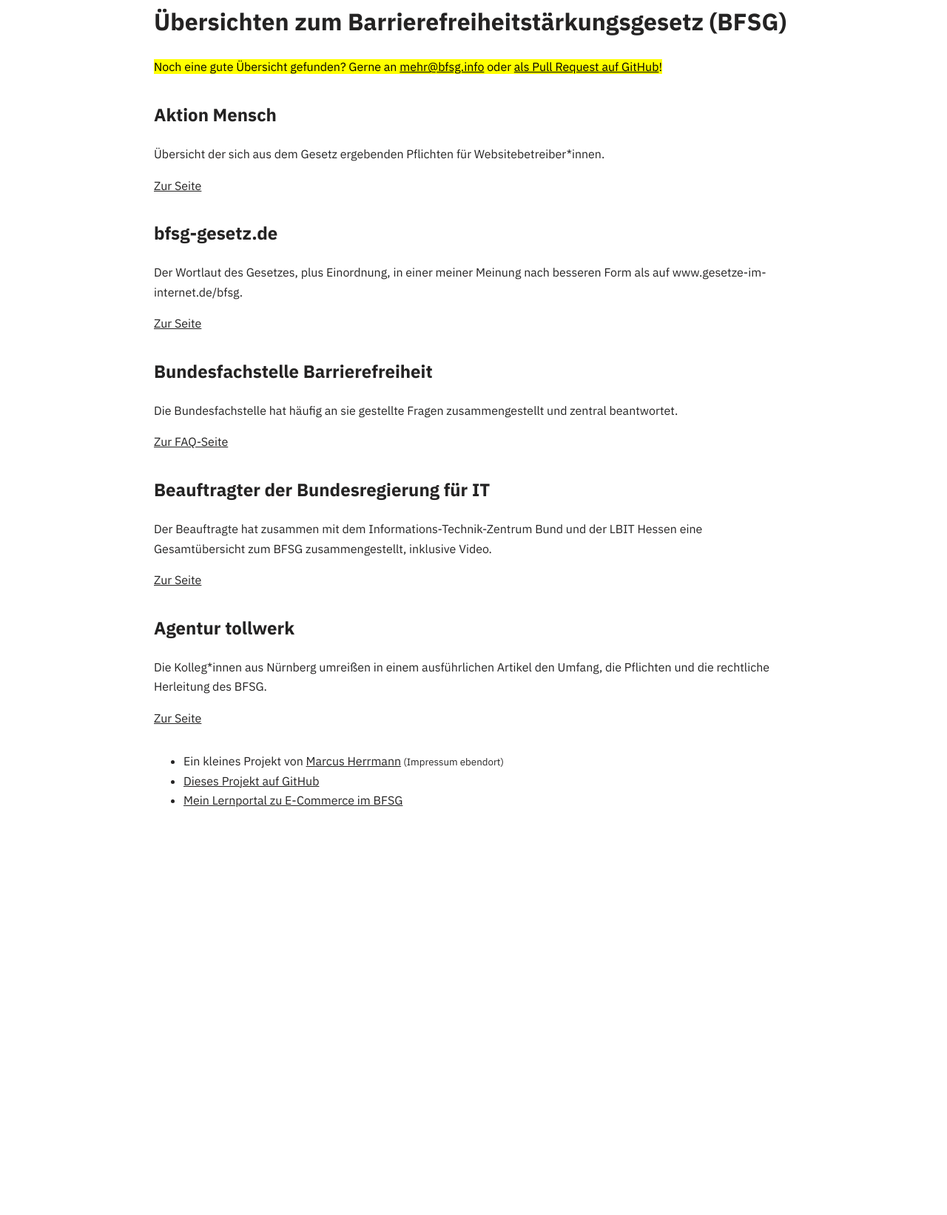
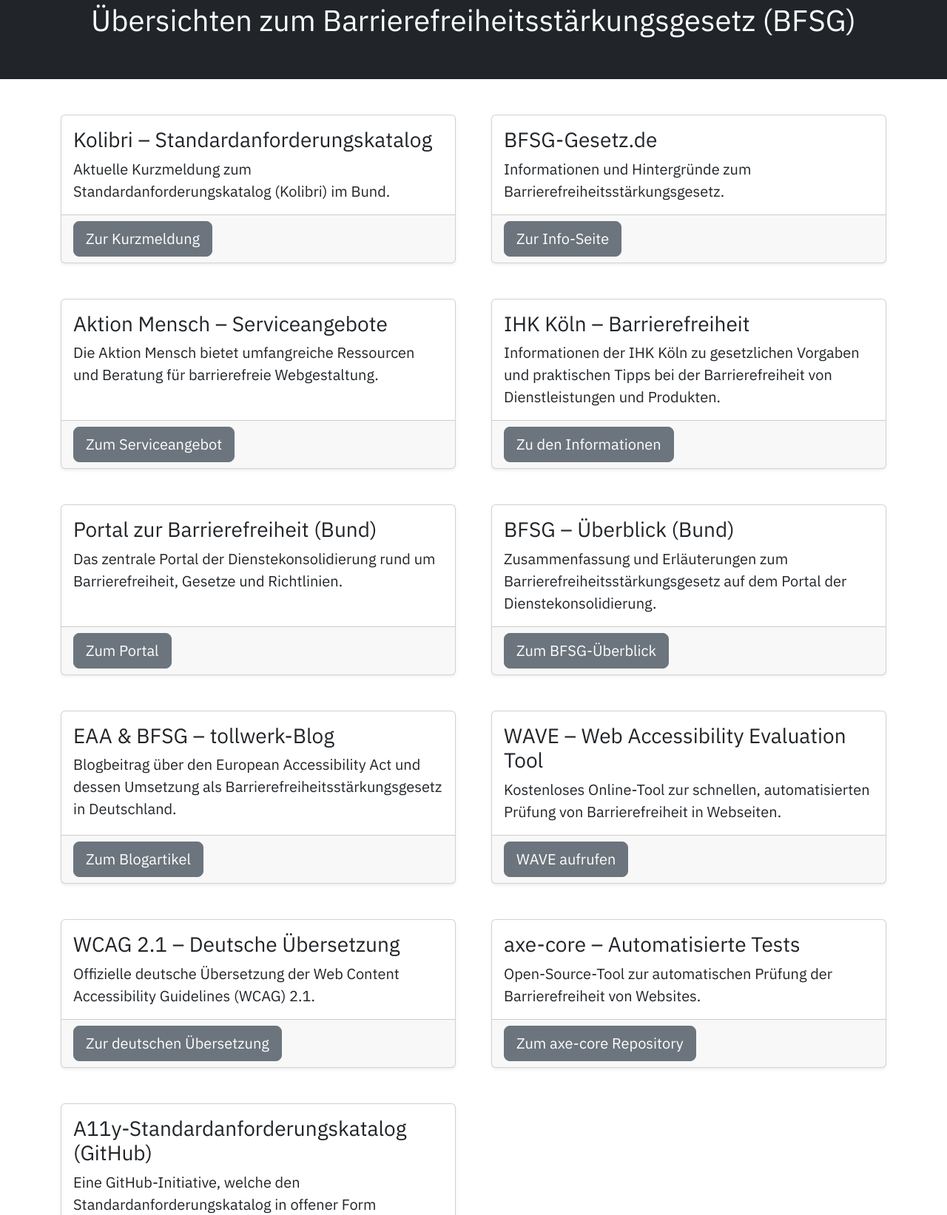
Before and after one commit to marcus-herrmann/bfsg_info, a plain HTML site: page index.html in a window 1280 px wide. Shown: the part 45-1688 px from the top of the page at 74% size. Before the commit the page ends 1188 px from the top, so only its background shows below. Drawn offline with nearby package versions, Linux system fonts and the light colour scheme.

Commit message:
etwas barriereärmer + weitere links
- Aufbau mit Bootstrap für bessere Kompatibilität etc.
- Weitere links eingefügt (z. B. Kolibri, Wave Online Test, oder axe-core Open Source API)

```diff
--- a/index.html
+++ b/index.html
@@ -1,146 +1,318 @@
 <!DOCTYPE html>
 <html lang="de">
+
 <head>
-    <meta http-equiv="Content-Type" content="text/html; charset=utf-8" />
-    <title>bfsg.info – Übersichten zum Barrierefreiheitstärkungsgesetz</title>
+  <meta charset="UTF-8">
+  <meta name="viewport" content="width=device-width, initial-scale=1">
+  <title>BFSG-Gesetz | Quellen | Übersicht | Sammlung | Barrierefreiheitstärkungsgesetz</title>
 
+  <!-- Bootstrap 5 Stylesheet -->
+  <link rel="stylesheet" href="https://cdn.jsdelivr.net/npm/bootstrap@5.3.2/dist/css/bootstrap.min.css">
+
+  <!-- Eigene Schriftart beibehalten -->
   <style>
     @font-face {
       font-family: "IBM Plex Sans";
       font-style: normal;
       font-weight: 400;
-            src:local("IBM Plex Sans"),
-            local("IBMPlexSans"),
-            url("/fonts/ibm-plex-sans-v2-latin-regular.woff2") format("woff2"),
-            url("/fonts/ibm-plex-sans-v2-latin-regular.woff") format("woff")
+      src: url("fonts/ibm-plex-sans-v2-latin-regular.woff2") format("woff2"),
+        url("fonts/ibm-plex-sans-v2-latin-regular.woff") format("woff");
     }
+
     @font-face {
       font-family: "IBM Plex Sans";
       font-style: normal;
       font-weight: 700;
-            src:local("IBM Plex Sans Bold"),
-            local("IBMPlexSans-Bold"),
-            url("/fonts/ibm-plex-sans-v2-latin-700.woff2") format("woff2"),
-            url("/fonts/ibm-plex-sans-v2-latin-700.woff") format("woff")
+      src: url("fonts/ibm-plex-sans-v2-latin-700.woff2") format("woff2"),
+        url("fonts/ibm-plex-sans-v2-latin-700.woff") format("woff");
     }
 
-
-
     body {
-            font-family: "IBM Plex Sans", -apple-system, BlinkMacSystemFont, Segoe UI, Roboto, Helvetica Neue, Arial, sans-serif;
-            line-height: 1.65;
-            color: #242323;
-            background: #fff;
+      font-family: "IBM Plex Sans", sans-serif;
     }
 
-        a {
-            color: inherit;
-        }
-
-        .wrapper {
-            max-width: 90ch;
-            margin: 3rem auto;
-            padding: 0 1rem;
-        }
-
-        .card {
-            position: relative;
-            margin: 2rem 0;
-        }
-
-        .card a:before {
-            content: '';
-            inset: 0;
-            position: absolute;
-        }
-
-        .visually-hidden:not(:focus):not(:active) {
-            clip: rect(1px 1px 1px 1px);
-            clip: rect(1px, 1px, 1px, 1px);
+    /* Für den Skip-Link: Fokus sichtbar machen */
+    .visually-hidden-focusable:not(:focus):not(:focus-within) {
+      position: absolute !important;
+      width: 1px;
       height: 1px;
+      padding: 0;
+      margin: -1px;
       overflow: hidden;
-            position: absolute;
+      clip: rect(0, 0, 0, 0);
       white-space: nowrap;
-            width: 1px;
-        }
-
-        @media screen and (max-width: 30em) {
-            .card {
-                margin: 4rem auto;
-            }
+      border: 0;
     }
   </style>
+</head>
 
-    <meta prefix="og: http://ogp.me/ns#" property="og:title" content="bfsg.info – Übersichten zum BFSG" />
-    <meta prefix="og: http://ogp.me/ns#" property="og:image" content="http://bfsg.info/img/ogimage.gif" />
-    <meta prefix="og: http://ogp.me/ns#" property="og:url" content="http://bfsg.info/" />
-    <link rel="icon" type="image/png" href="https://bfsg.info/img/favicon-32x32.png" sizes="32x32" />
-    <link rel="icon" type="image/png" href="https://bfsg.info/img/favicon-16x16.png" sizes="16x16" />
-    <link rel="canonical" href="https://bfsg.info">
-   <meta name="viewport" content="width=device-width, initial-scale=1" />
-   <meta name="description" content="Eine Übersicht der Übersichten zum Barrierefreiheitstärkungsgesetz (BFSG)" />
-    <meta name="keywords" content="BFSG, Barrierefreiheitsstärkungsgesetz" />
-    <meta name="robots" content="index, follow" />
+<body>
 
-</head>
-<body>
-<div class="wrapper">
-    <header>
-    <h1>Übersichten zum Barriere&shy;freiheit&shy;stärkungs&shy;gesetz (BFSG)</h1>
+  <!-- Skip-Link für Barrierefreiheit -->
+  <a href="#main-content" class="visually-hidden-focusable btn btn-primary">
+    Zum Inhalt springen
+  </a>
+
+  <!-- Header -->
+  <header class="bg-dark text-white text-center py-5">
+    <h1>Übersichten zum Barrierefreiheitsstärkungsgesetz (BFSG)</h1>
   </header>
-    <main>
 
-        <div class="cta">
-            <p><mark>Noch eine gute Übersicht gefunden? Gerne an <a href="mailto:mehr@bfsg.info">mehr@bfsg.info</a> oder <a href="https://github.com/marcus-herrmann/bfsg_info">als Pull Request auf GitHub</a>!</mark></p>
+  <!-- Hauptinhalt -->
+  <main id="main-content" class="container py-5 ">
+
+    <!-- Karten-Grid -->
+    <div class="row row-cols-1 row-cols-md-2 g-5">
+
+      <!-- (Auskommentiert, da Link derzeit 404) Standardanforderungskatalog (Bund)
+      <div class="col">
+        <div class="card h-100 shadow-sm">
+          <div class="card-body">
+            <h2 class="card-title h3">Standardanforderungskatalog (Bund)</h2>
+            <p class="card-text fs-5">
+              Sammlung von Anforderungen zur Sicherstellung der digitalen Barrierefreiheit
+              – hier in der konsolidierten Übersicht.
+            </p>
+          </div>
+          <div class="card-footer">
+            <a
+              href="https://www.barrierefreiheit-dienstekonsolidierung.bund.de/Webs/PB/DE/standardanforderungskatalog/standardanforderungskatalog-node.html"
+              class="btn btn-secondary btn-lg"
+            >
+              Zum Standardanforderungskatalog
+            </a>
+          </div>
+        </div>
       </div>
 
-        <div class="card">
-            <h2>Aktion Mensch</h2>
-            <p>
-                Übersicht der sich aus dem Gesetz ergebenden Pflichten für Websitebetreiber*innen.
+      -->
+      <!-- Karte: Kurzmeldung Kolibri-Standardanforderungskatalog -->
+      <div class="col">
+        <div class="card h-100 shadow-sm">
+          <div class="card-body">
+            <h2 class="card-title h3">Kolibri – Standardanforderungskatalog</h2>
+            <p class="card-text fs-5">
+              Aktuelle Kurzmeldung zum Standardanforderungskatalog (Kolibri) im Bund.
             </p>
-            <a href="https://www.aktion-mensch.de/inklusion/barrierefreiheit/barrierefreie-website/gesetzliche-pflichten">Zur Seite<span class="visually-hidden"> der Aktion Mensch</span></a>
           </div>
-        <div class="card">
-            <h2>bfsg-gesetz.de</h2>
-            <p>
-                Der Wortlaut des Gesetzes, plus Einordnung, in einer meiner Meinung nach besseren Form als auf www.gesetze-im-internet.de/bfsg.
-            </p>
-            <a href="https://bfsg-gesetz.de/">Zur Seite<span class="visually-hidden"> bfsg-gesetz.de</span></a>
+          <div class="card-footer">
+            <a href="https://www.barrierefreiheit-dienstekonsolidierung.bund.de/SharedDocs/kurzmeldungen/Webs/PB/DE/kolibri_standardanforderungskatalog.html"
+              class="btn btn-secondary btn-lg">
+              Zur Kurzmeldung
+            </a>
+          </div>
+        </div>
       </div>
 
-        <div class="card">
-            <h2>Bundesfachstelle Barrierefreiheit</h2>
-            <p>
-                Die Bundesfachstelle hat häufig an sie gestellte Fragen zusammengestellt und zentral beantwortet.
+      <!-- Neue Karte: BFSG-Gesetz.de -->
+      <div class="col">
+        <div class="card h-100 shadow-sm">
+          <div class="card-body">
+            <h2 class="card-title h3">BFSG-Gesetz.de</h2>
+            <p class="card-text fs-5">
+              Informationen und Hintergründe zum Barrierefreiheitsstärkungsgesetz.
             </p>
-            <a href="https://www.bundesfachstelle-barrierefreiheit.de/DE/Fachwissen/Produkte-und-Dienstleistungen/Barrierefreiheitsstaerkungsgesetz/FAQ/faq_node.html">Zur FAQ-Seite<span class="visually-hidden"> der Bundesfachstelle</span></a>
           </div>
-        <div class="card">
-            <h2>Beauftragter der Bundesregierung für IT</h2>
-            <p>
-               Der Beauftragte hat zusammen mit dem Informations-Technik-Zentrum Bund und der LBIT Hessen eine Gesamtübersicht zum BFSG zusammengestellt, inklusive Video.
+          <div class="card-footer">
+            <a href="https://bfsg-gesetz.de/" class="btn btn-secondary btn-lg">
+              Zur Info-Seite
+            </a>
+          </div>
+        </div>
+      </div>
+
+      <!-- Karte: Aktion Mensch - Serviceangebote zur Barrierefreiheit -->
+      <div class="col">
+        <div class="card h-100 shadow-sm">
+          <div class="card-body">
+            <h2 class="card-title h3">Aktion Mensch – Serviceangebote</h2>
+            <p class="card-text fs-5">
+              Die Aktion Mensch bietet umfangreiche Ressourcen und Beratung
+              für barrierefreie Webgestaltung.
             </p>
-            <a href="https://www.barrierefreiheit-dienstekonsolidierung.bund.de/Webs/PB/DE/gesetze-und-richtlinien/barrierefreiheitsstaerkungsgesetz/barrierefreiheitsstaerkungsgesetz-node.html/">Zur Seite<span class="visually-hidden"> des Beauftragten</span></a>
           </div>
-        <div class="card">
-            <h2>Agentur tollwerk</h2>
-            <p>
-                Die Kolleg*innen aus Nürnberg umreißen in einem ausführlichen Artikel den Umfang, die Pflichten und die rechtliche Herleitung des BFSG.
+          <div class="card-footer">
+            <a href="https://www.aktion-mensch.de/inklusion/barrierefreiheit/barrierefreie-website/service"
+              class="btn btn-secondary btn-lg">
+              Zum Serviceangebot
+            </a>
+          </div>
+        </div>
+      </div>
+
+      <!-- Karte: IHK Köln – Barrierefreiheit von Dienstleistungen und Produkten -->
+      <div class="col">
+        <div class="card h-100 shadow-sm">
+          <div class="card-body">
+            <h2 class="card-title h3">IHK Köln – Barrierefreiheit</h2>
+            <p class="card-text fs-5">
+              Informationen der IHK Köln zu gesetzlichen Vorgaben und praktischen
+              Tipps bei der Barrierefreiheit von Dienstleistungen und Produkten.
             </p>
-            <a href="https://tollwerk.de/blog/european-accessibility-act-eaa-barrierefreiheitsstaerkungsgesetz-bfsg">Zur Seite<span class="visually-hidden"> von tollwerk</span></a>
           </div>
+          <div class="card-footer">
+            <a href="https://www.ihk.de/koeln/hauptnavigation/recht-steuern/barrierefreiheit-von-dienstleistungen-und-produkten-5921172"
+              class="btn btn-secondary btn-lg">
+              Zu den Informationen
+            </a>
+          </div>
+        </div>
+      </div>
+
+      <!-- Neue Karte: barrierefreiheit-dienstekonsolidierung.bund.de (Startseite) -->
+      <div class="col">
+        <div class="card h-100 shadow-sm">
+          <div class="card-body">
+            <h2 class="card-title h3">
+              Portal zur Barrierefreiheit (Bund)
+            </h2>
+            <p class="card-text fs-5">
+              Das zentrale Portal der Dienstekonsolidierung rund um Barrierefreiheit,
+              Gesetze und Richtlinien.
+            </p>
+          </div>
+          <div class="card-footer">
+            <a href="https://www.barrierefreiheit-dienstekonsolidierung.bund.de/" class="btn btn-secondary btn-lg">
+              Zum Portal
+            </a>
+          </div>
+        </div>
+      </div>
+
+      <!-- Neue Karte: Barrierefreiheitsstärkungsgesetz-Übersicht (Bund) -->
+      <div class="col">
+        <div class="card h-100 shadow-sm">
+          <div class="card-body">
+            <h2 class="card-title h3">
+              BFSG – Überblick (Bund)
+            </h2>
+            <p class="card-text fs-5">
+              Zusammenfassung und Erläuterungen zum Barrierefreiheitsstärkungsgesetz
+              auf dem Portal der Dienstekonsolidierung.
+            </p>
+          </div>
+          <div class="card-footer">
+            <a href="https://www.barrierefreiheit-dienstekonsolidierung.bund.de/Webs/PB/DE/gesetze-und-richtlinien/barrierefreiheitsstaerkungsgesetz/barrierefreiheitsstaerkungsgesetz-node.html"
+              class="btn btn-secondary btn-lg">
+              Zum BFSG-Überblick
+            </a>
+          </div>
+        </div>
+      </div>
+
+      <!-- Neue Karte: European Accessibility Act (EAA) & BFSG – tollwerk-Blog -->
+      <div class="col">
+        <div class="card h-100 shadow-sm">
+          <div class="card-body">
+            <h2 class="card-title h3">
+              EAA & BFSG – tollwerk-Blog
+            </h2>
+            <p class="card-text fs-5">
+              Blogbeitrag über den European Accessibility Act und dessen
+              Umsetzung als Barrierefreiheitsstärkungsgesetz in Deutschland.
+            </p>
+          </div>
+          <div class="card-footer">
+            <a href="https://tollwerk.de/blog/european-accessibility-act-eaa-barrierefreiheitsstaerkungsgesetz-bfsg"
+              class="btn btn-secondary btn-lg">
+              Zum Blogartikel
+            </a>
+          </div>
+        </div>
+      </div>
+
+      <!-- Neue Karte: WAVE (WebAIM) -->
+      <div class="col">
+        <div class="card h-100 shadow-sm">
+          <div class="card-body">
+            <h2 class="card-title h3">WAVE – Web Accessibility Evaluation Tool</h2>
+            <p class="card-text fs-5">
+              Kostenloses Online-Tool zur schnellen, automatisierten Prüfung
+              von Barrierefreiheit in Webseiten.
+            </p>
+          </div>
+          <div class="card-footer">
+            <a href="https://wave.webaim.org" class="btn btn-secondary btn-lg">
+              WAVE aufrufen
+            </a>
+          </div>
+        </div>
+      </div>
+
+      <!-- Karte: WCAG 2.1 - Deutsche Übersetzung -->
+      <div class="col">
+        <div class="card h-100 shadow-sm">
+          <div class="card-body">
+            <h2 class="card-title h3">WCAG 2.1 – Deutsche Übersetzung</h2>
+            <p class="card-text fs-5">
+              Offizielle deutsche Übersetzung der Web Content Accessibility Guidelines (WCAG) 2.1.
+            </p>
+          </div>
+          <div class="card-footer">
+            <a href="https://outline-rocks.github.io/wcag/translations/WCAG21-de/" class="btn btn-secondary btn-lg">
+              Zur deutschen Übersetzung
+            </a>
+          </div>
+        </div>
+      </div>
+
+      <!-- Karte: axe-core (GitHub) - Automatisierte Barrierefreiheitstests -->
+      <div class="col">
+        <div class="card h-100 shadow-sm">
+          <div class="card-body">
+            <h2 class="card-title h3">axe-core – Automatisierte Tests</h2>
+            <p class="card-text fs-5">
+              Open-Source-Tool zur automatischen Prüfung der Barrierefreiheit von Websites.
+            </p>
+          </div>
+          <div class="card-footer">
+            <a href="https://github.com/dequelabs/axe-core?tab=readme-ov-file#axe-core"
+              class="btn btn-secondary btn-lg">
+              Zum axe-core Repository
+            </a>
+          </div>
+        </div>
+      </div>
+
+      <!-- Karte: public-ui/a11y-standardanforderungskatalog (GitHub) -->
+      <div class="col">
+        <div class="card h-100 shadow-sm">
+          <div class="card-body">
+            <h2 class="card-title h3">A11y-Standardanforderungskatalog (GitHub)</h2>
+            <p class="card-text fs-5">
+              Eine GitHub-Initiative, welche den Standardanforderungskatalog
+              in offener Form weiterentwickelt und diskutiert.
+            </p>
+          </div>
+          <div class="card-footer">
+            <a href="https://github.com/public-ui/a11y-standardanforderungskatalog" class="btn btn-secondary btn-lg">
+              GitHub-Projekt anzeigen
+            </a>
+          </div>
+        </div>
+      </div>
+
+    </div>
+
+    <!-- Meta Content -->
+    <div class="row">
+      <div class="col">
+        <div class="alert alert-info text-center mt-5 mb-5 fs-5">
+          <p class="mt-2 mb-2">
+            <strong>Noch eine gute Übersicht gefunden?</strong>
+            Gerne an <a class="btn btn-secondary btn-md pt-0 pb-0 ps-1 pe-2"
+              href="mailto:mehr@bfsg.info">mehr@bfsg.info</a> oder
+            <a href="https://github.com/marcus-herrmann/bfsg_info" class="alert-link">
+              als Pull Request auf GitHub
+            </a>!
+          </p>
+        </div>
+      </div>
+    </div>
+
   </main>
-    <footer>
-        <nav aria-label="Meta">
-            <ul>
-                <li>Ein kleines Projekt von <a href="https://marcus-herrmann.com">Marcus Herrmann</a><small> (Impressum ebendort)</small></li>
-                <li><a href="https://github.com/marcus-herrmann/bfsg_info">Dieses Projekt auf GitHub</a></li>
-                <li><a href="https://e-commerce-barrierefrei.de">Mein Lernportal zu E-Commerce im BFSG</a></li>
-            </ul>
-        </nav>
-    </footer>
-</div>
-<script defer data-domain="bfsg.info" src="https://plausible.io/js/script.js"></script>
+
+  <!-- Bootstrap JS -->
 </body>
+
 </html>
```
Lines whose indentation alone changed are shown as unchanged.
